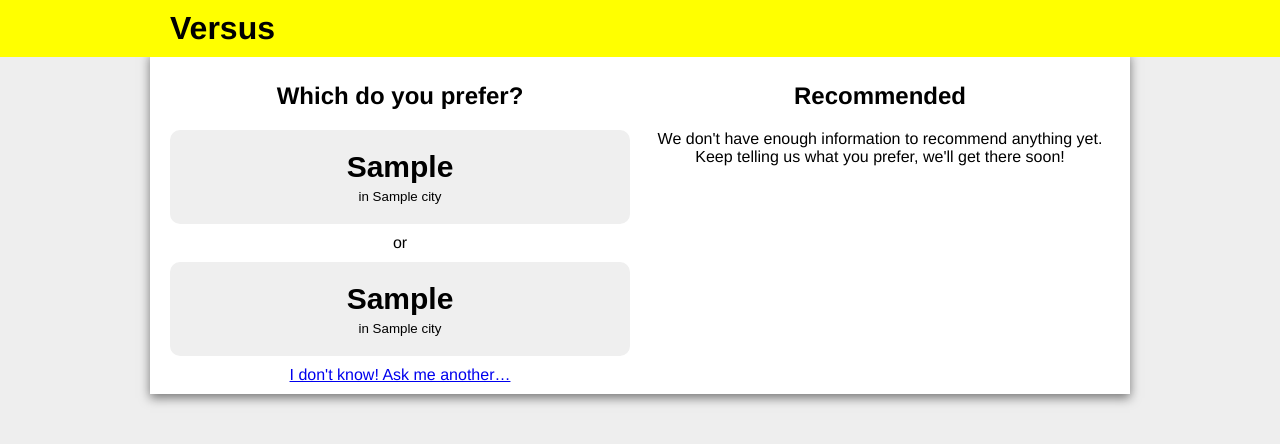
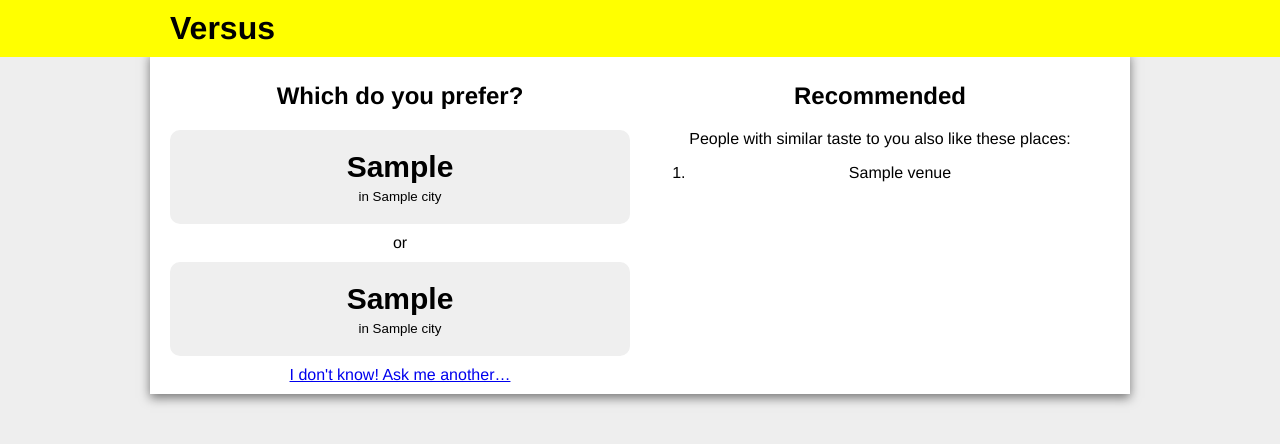
Before and after one commit to georgebrock/Versus, a Django app: template versus/templates/core/compare.html in a window 1280 px wide. Shown: the top 444 px of the page. Run offline with Django 3.2, Linux system fonts and the light colour scheme; the template is opened without the code that fills it: most values are stand-ins (such as "Sample title", 1, 10 or a date in 2020).

Commit message:
Display recommendations.

```diff
--- a/versus/core/views.py
+++ b/versus/core/views.py
@@ -3,6 +3,7 @@ from django.views.generic import TemplateView
 from django.http import HttpResponseRedirect
 from django.core.urlresolvers import reverse
 from foursquare.models import Visit
+from recommendations import recommended_venues
 
 class HomepageView(TemplateView):
     template_name = 'core/homepage.html'
@@ -13,9 +14,14 @@ class CompareView(TemplateView):
 
     def get_context_data(self):
         venue_a, venue_b = self.request.user.get_profile().venue_pair()
+
+        #TODO Move this out of the request cycle!
+        recommendations = recommended_venues(self.request.user.get_profile())
+
         return {
             'venue_a': venue_a,
             'venue_b': venue_b,
+            'recommendations': recommendations,
         }
 
     def post(self, request, **kwargs):
--- a/versus/templates/core/compare.html
+++ b/versus/templates/core/compare.html
@@ -32,10 +32,21 @@
 
 <div id='recommendations'>
   <h2>Recommended</h2>
-  <p>
-    We don't have enough information to recommend anything yet.
-    Keep telling us what you prefer, we'll get there soon!
-  </p>
+  {% if recommendations %}
+    <p>
+      People with similar taste to you also like these places:
+    </p>
+    <ol>
+    {% for score,venue in recommendations %}
+      <li>{{ venue }}</li>
+    {% endfor %}
+    </ol>
+  {% else %}
+    <p>
+      We don't have enough information to recommend anything yet.
+      Keep telling us what you prefer, we'll get there soon!
+    </p>
+  {% endif %}
 </div>
 
 {% endblock %}
```
